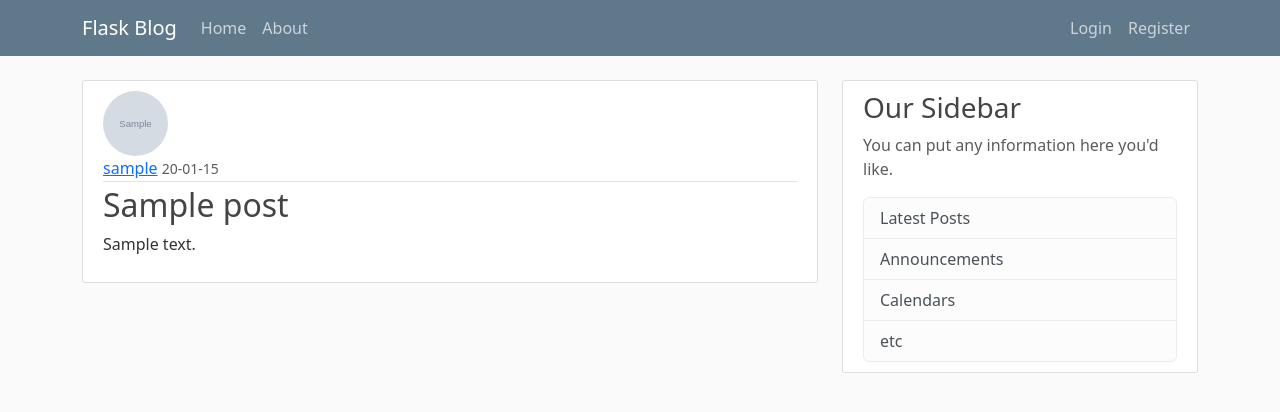
After one commit to itzrossyo/chatBlog, a Flask app: page /post/1 in a window 1280 px wide. The commit adds this page. Shown: the top 412 px of the page. Run offline with Flask 3, Linux system fonts and the light colour scheme; tables that the repository leaves empty hold one stand-in row (values such as "Sample post"); grey boxes marked "Sample" are stand-in pictures.

Commit message:
added feat for users to be able to delte post and update post while still showing there correct picture and data posted

```diff
--- a/flaskblog/routes.py
+++ b/flaskblog/routes.py
@@ -1,32 +1,17 @@
 import os
 import secrets
 from PIL import Image
-from flask import render_template, url_for, flash, redirect, request
+from flask import render_template, url_for, flash, redirect, request, abort
 from flaskblog import app, db, bcrypt
-from flaskblog.forms import RegistrationForm, LoginForm, UpdateAccountForm
+from flaskblog.forms import RegistrationForm, LoginForm, UpdateAccountForm, PostForm
 from flaskblog.models import User, Post
 from flask_login import login_user, current_user, logout_user, login_required
-
-
-posts = [
-    {
-        'author': 'Corey Schafer',
-        'title': 'Blog Post 1',
-        'content': 'First post content',
-        'date_posted': 'April 20, 2018'
-    },
-    {
-        'author': 'Jane Doe',
-        'title': 'Blog Post 2',
-        'content': 'Second post content',
-        'date_posted': 'April 21, 2018'
-    }
-]
 
 
 @app.route("/")
 @app.route("/home")
 def home():
+    posts = Post.query.all()
     return render_template('home.html', posts=posts)
 
 
@@ -105,3 +90,55 @@ def account():
     image_file = url_for('static', filename='profile_pics/' + current_user.image_file)
     return render_template('account.html', title='Account',
                            image_file=image_file, form=form)
+
+
+@app.route("/post/new", methods=['GET', 'POST'])
+@login_required
+def new_post():
+    form = PostForm()
+    if form.validate_on_submit():
+        post = Post(title=form.title.data, content=form.content.data, author=current_user)
+        db.session.add(post)
+        db.session.commit()
+        flash('Your post has been created!', 'success')
+        return redirect(url_for('home'))
+    return render_template('create_post.html', title='New Post',
+                           form=form, legend='New Post')
+
+
+@app.route("/post/<int:post_id>")
+def post(post_id):
+    post = Post.query.get_or_404(post_id)
+    return render_template('post.html', title=post.title, post=post)
+
+
+@app.route("/post/<int:post_id>/update", methods=['GET', 'POST'])
+@login_required
+def update_post(post_id):
+    post = Post.query.get_or_404(post_id)
+    if post.author != current_user:
+        abort(403)
+    form = PostForm()
+    if form.validate_on_submit():
+        post.title = form.title.data
+        post.content = form.content.data
+        db.session.commit()
+        flash('Your post has been updated!', 'success')
+        return redirect(url_for('post', post_id=post.id))
+    elif request.method == 'GET':
+        form.title.data = post.title
+        form.content.data = post.content
+    return render_template('create_post.html', title='Update Post',
+                           form=form, legend='Update Post')
+
+
+@app.route("/post/<int:post_id>/delete", methods=['POST'])
+@login_required
+def delete_post(post_id):
+    post = Post.query.get_or_404(post_id)
+    if post.author != current_user:
+        abort(403)
+    db.session.delete(post)
+    db.session.commit()
+    flash('Your post has been deleted!', 'success')
+    return redirect(url_for('home'))
--- a/flaskblog/templates/layout.html
+++ b/flaskblog/templates/layout.html
@@ -35,6 +35,7 @@
                 <!-- Navbar Right Side -->
                 <div class="navbar-nav">
                     {% if current_user.is_authenticated %}
+                        <a class="nav-link" href={{ url_for('new_post') }}>New Post</a>
                         <a class="nav-link" href={{ url_for('account') }}>Account</a>
                         <a class="nav-link" href={{ url_for('logout') }}>Logout</a>
                     {% else %}
--- /dev/null
+++ b/flaskblog/templates/post.html
@@ -0,0 +1,44 @@
+{% extends "layout.html" %}
+{% block content %}
+
+    <article class="media content-section">
+        <img class="rounded-circle article-img"
+             src="{{ url_for('static', filename='profile_pics/' + post.author.image_file) }}">
+        <div class="media-body">
+            <div class="article-metadata">
+                <a class="mr-2" href="#">{{ post.author.username }}</a>
+                <small class="text-muted">{{ post.date_posted.strftime('%y-%m-%d') }}</small>
+                {% if post.author == current_user %}
+                    <div>
+                        <a class="btn btn-secondary btn-sm mt-1 mb-1"
+                           href="{{ url_for('update_post', post_id =post.id) }}">Update</a>
+                        <button type="button" class="btn btn-danger btn-sm m-1" data-bs-toggle="modal"
+                                data-bs-target="#deleteModal">Delete
+                        </button>
+
+                    </div>
+                {% endif %}
+            </div>
+            <h2 class="article-content">{{ post.title }}</h2>
+            <p class="article-content">{{ post.content }}</p>
+        </div>
+    </article>
+    <!-- Modal -->
+    <div class="modal fade" id="deleteModal" tabindex="-1" aria-labelledby="deleteModal" aria-hidden="true">
+        <div class="modal-dialog">
+            <div class="modal-content">
+                <div class="modal-header">
+                    <h5 class="modal-title" id="deleteModal">Delete this Post?</h5>
+                    <button type="button" class="btn-close" data-bs-dismiss="modal" aria-label="Close"></button>
+                </div>
+                <div class="modal-footer">
+                    <button type="button" class="btn btn-secondary" data-bs-dismiss="modal">Close</button>
+                    <form action="{{ url_for ('delete_post', post_id=post.id) }}" method="POST">
+                        <input class="btn btn-danger" type="submit" value="Delete">
+                    </form>
+                </div>
+            </div>
+        </div>
+    </div>
+
+{% endblock content %}
```
Also changed, not shown: flaskblog/forms.py (+7 -1 lines), flaskblog/templates/create_post.html (added, +40 -0 lines), flaskblog/templates/home.html (+5 -3 lines).
